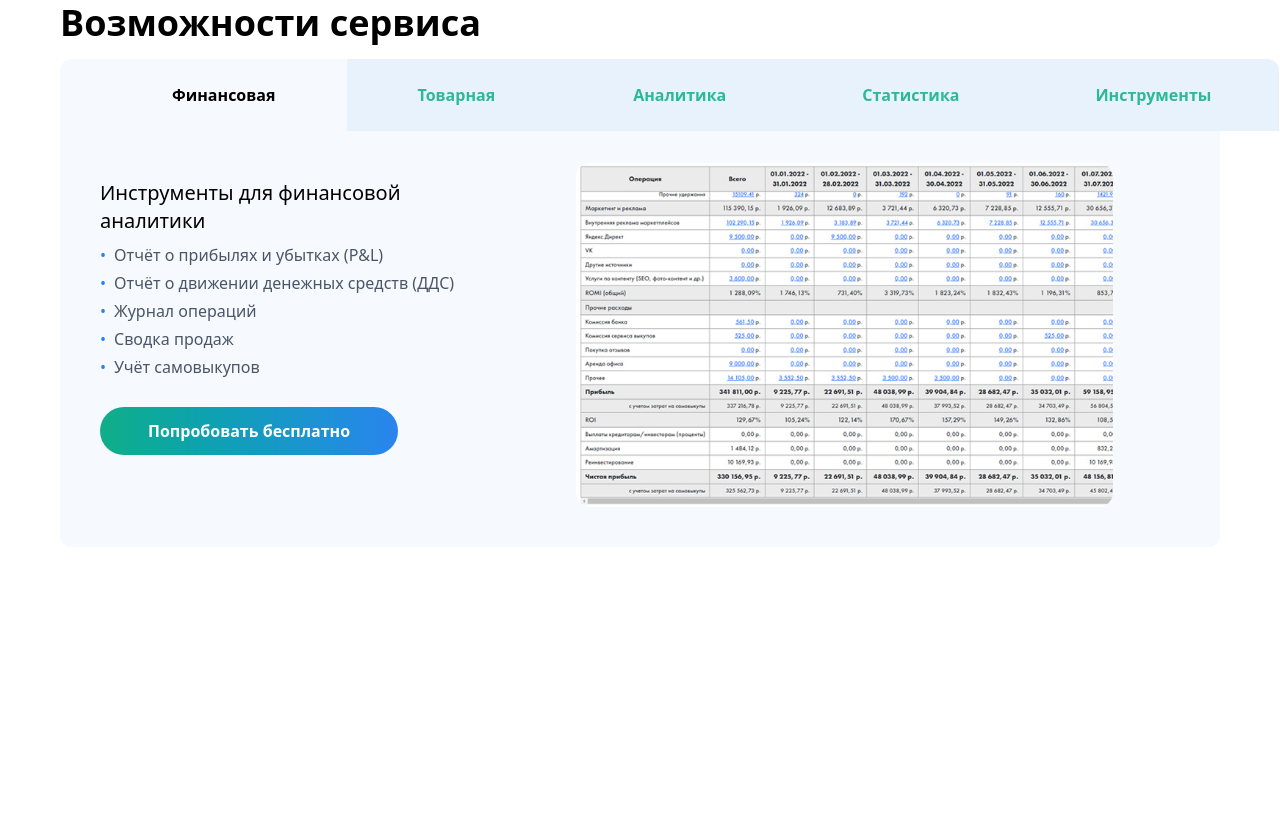
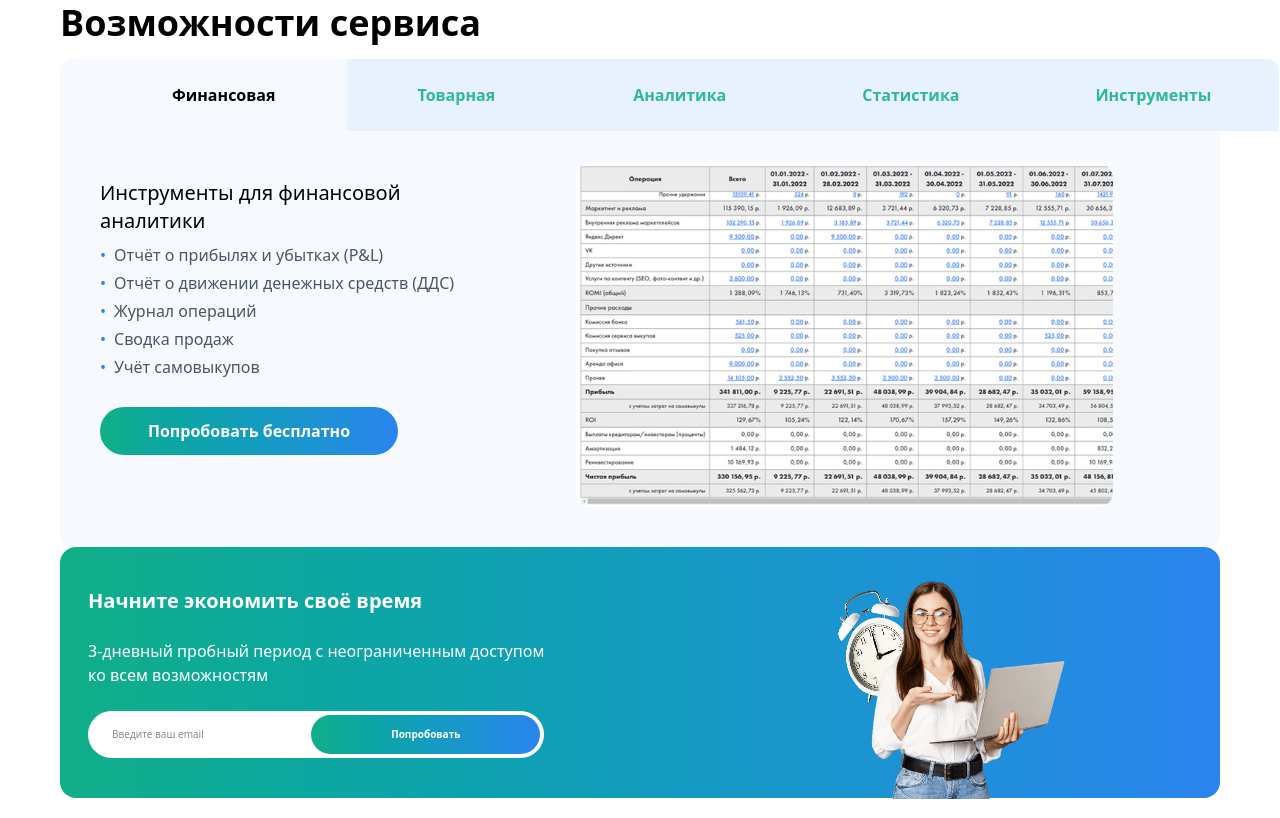
Before and after one commit to miryusuf899/Tailwind-Exam-24Hours, a website: page index.html in a window 1280 px wide. Shown: the part 1083-1901 px from the top of the page. Before the commit the page ends 1650 px from the top, so only its background shows below. Drawn offline with Linux system fonts and the light colour scheme.

Commit message:
Section 5

```diff
--- a/index.html
+++ b/index.html
@@ -69,7 +69,7 @@
                 </div>
             </div>
         </section>
-        <div class=" mt-14">
+        <section class=" mt-14">
         <h2 class="text-xl font-bold mb-4 lg:text-4xl">Возможности сервиса</h2>
         <div class="bg-[#F6FAFF] rounded-xl p-4 flex flex-col gap-8 lg:p-10 lg:pt-0">
             <div class="hidden lg:flex">
@@ -113,7 +113,25 @@
                 </div>
             </div>
         </div>
-        </div>
+        </section>
+        <section class="text-[white] bg-linear-to-r from-[#11AE88] to-[#2A84EE] rounded-2xl">
+            <div class="flex flex-col gap-7 items-center lg:flex-row lg:gap-[140px]">
+                <div class="flex flex-col gap-6 py-10 px-7">
+                    <h1 class="text-xl font-semibold">Начните экономить своё время</h1>
+                    <p>3-дневный пробный период с неограниченным доступом <br> ко всем возможностям</p>
+                    <input type="email" class="flex py-3 px-6 bg-white rounded-4xl text-[#C3C3C3] text-center lg:hidden" placeholder="Введите ваш email">
+                    <button class="block py-3 px-10 bg-linear-to-r from-[#2A84EE] to-[#11AE88] rounded-4xl text-white lg:hidden">Попробовать</button>
+                    <div class="hidden lg:flex p-1 bg-white rounded-4xl text-[10px] justify-between">
+                    <button class=" py-3 px-5 rounded-4xl text-[#001E1880]">Введите ваш email</button>
+                    <button class="bg-linear-to-r from-[#11AE88] to-[#2A84EE] py-3 px-20 rounded-4xl text-white font-semibold">Попробовать</button>
+                </div>
+                </div>
+                <div class="relative flex">
+                    <img src="./[removal 5.png" alt="" class="w-[144px] h-[159px] relative left-23">
+                    <img src="./[removal 1.png" alt="" class="w-[218px] h-[224px] relative z-2 lg:top-[14px]">
+                </div>
+            </div>
+        </section>
     </main>
 </body>
 </html>
```
Also changed, not shown: [removal 1.png (added), [removal 5.png (added), src/output.css.
